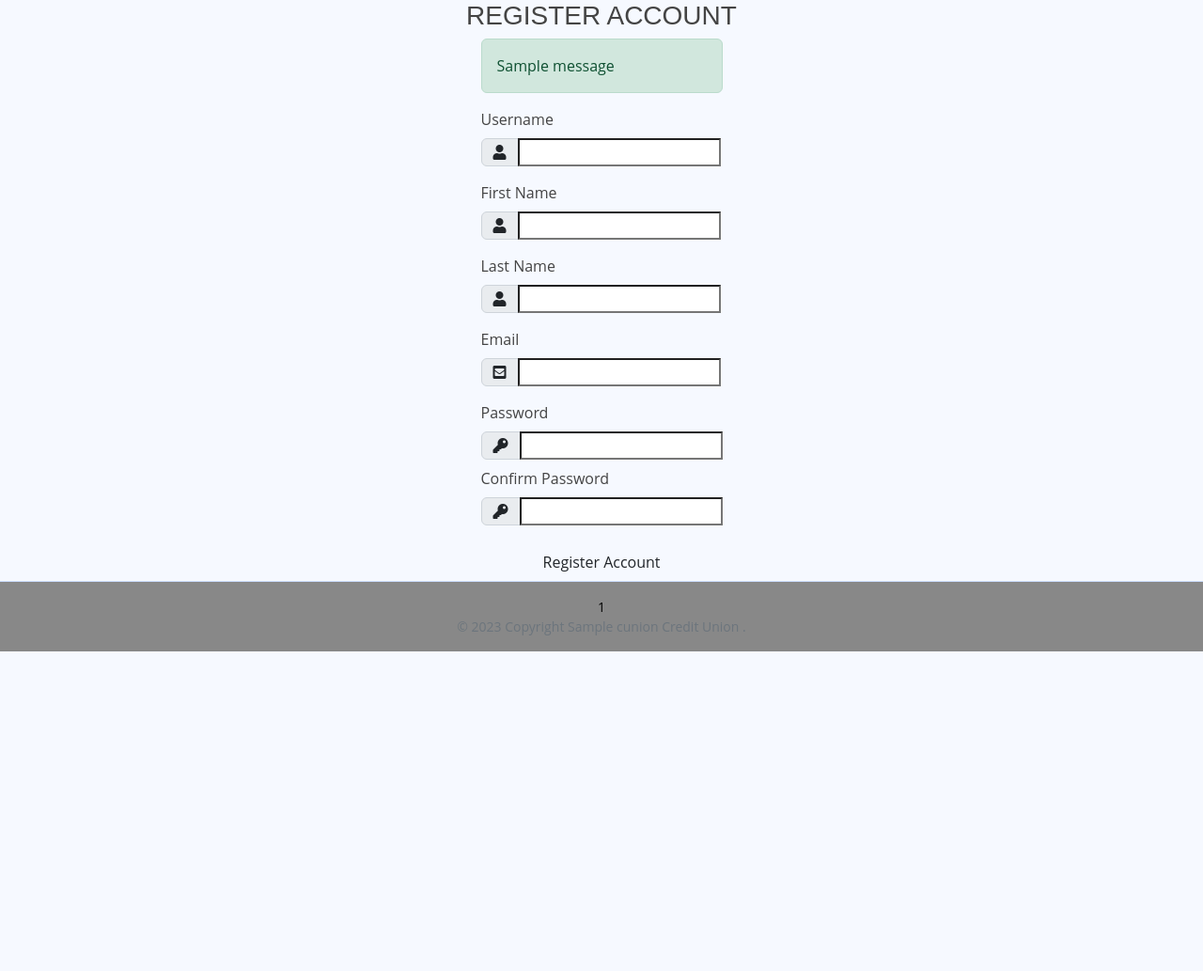
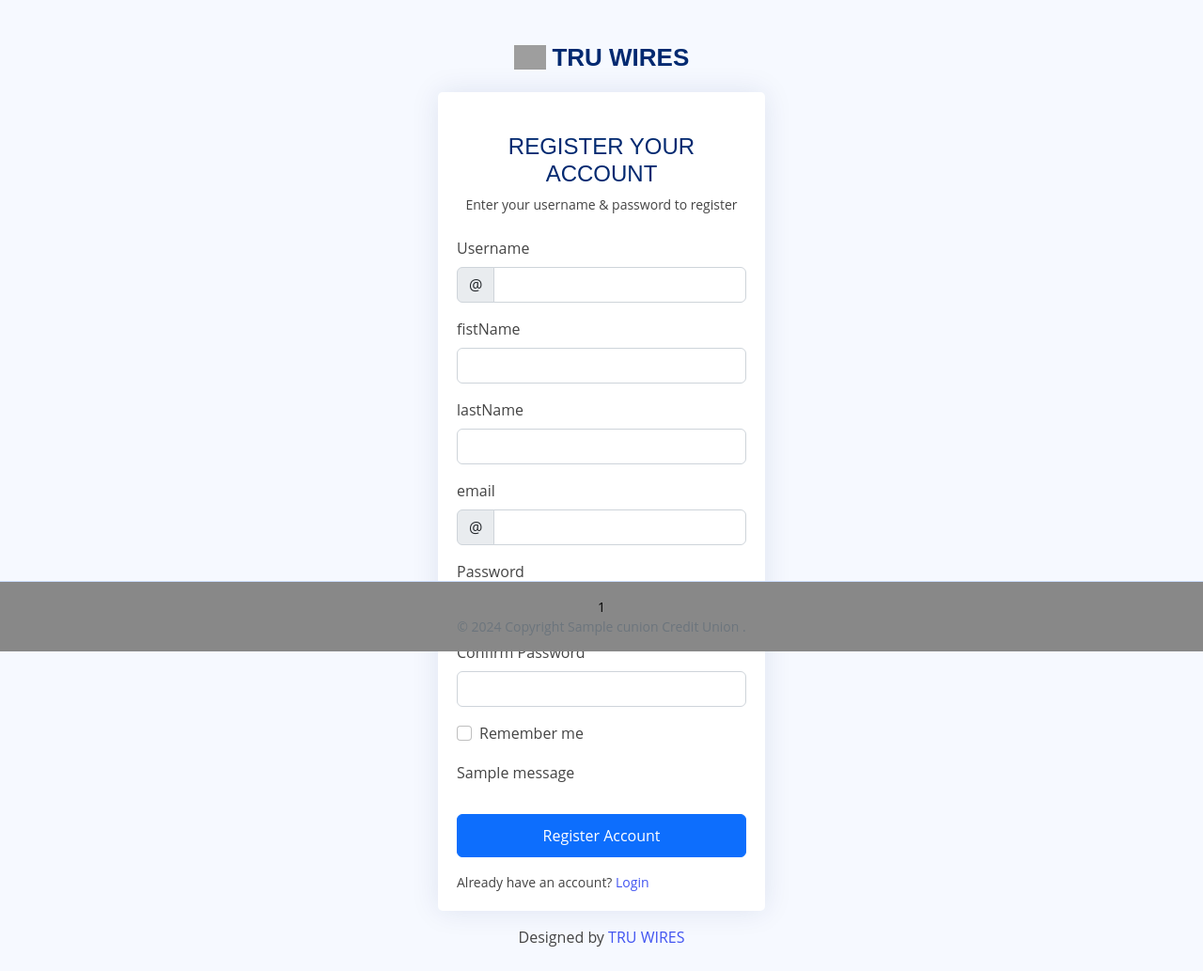
Before and after one commit to deepakkalaramna-thunderbrains/tru-wires-, a Django app: template templates/accounts/signup.html in a window 1280 px wide. Shown: the part 107-1140 px from the top of the page at 94% size. Before the commit the page ends 800 px from the top, so only its background shows below. Run offline with Django 3.2, Linux system fonts and the light colour scheme; the template is opened without the code that fills it: most values are stand-ins (such as "Sample title", 1, 10 or a date in 2020); grey boxes marked "Sample" are stand-in pictures; one stand-in notice (Sample message) is shown; form fields are guessed from the names that the template uses; some libraries are stand-ins or nearby versions; grey boxes are pictures that could not be loaded.

Commit message:
latest code for priyankush

```diff
--- a/formpage/models.py
+++ b/formpage/models.py
@@ -56,7 +56,7 @@
 
 class WireFormDetails(models.Model):
     user                             = models.ForeignKey(Client, null=True, on_delete=models.CASCADE)
-    destination                      = models.CharField(choices=destination_choices,null=True, max_length=20)
+    destincreate_useration                      = models.CharField(choices=destination_choices,null=True, max_length=20)
     currency                         = models.CharField(choices=currency_choices,null=True, max_length=40)
     recurrent                        = models.BooleanField(default=False)
     recurrency                       = RecurrenceField(blank=True,null=True)
--- a/formpage/views.py
+++ b/formpage/views.py
@@ -41,6 +41,8 @@
 def activation_sent_view(request):
     return render(request,'accounts/activation_sent.html')
 
+def registerDoaminUser(request):
+    return('api hitted successfully..')
 
 def activate(request, uidb64, token):
     try:
--- a/templates/accounts/signup.html
+++ b/templates/accounts/signup.html
@@ -3,7 +3,7 @@
 {% block index %}
 {% load i18n widget_tweaks %}
 <main>
-    <div class="container h-100">
+    {% comment %} <div class="container h-100">
 		<div class="d-flex justify-content-center h-100">
 			<div class="user_card">
 				<div class="d-flex justify-content-center">
@@ -75,6 +75,126 @@
 				</div>
 			</div>
 		</div>
-	</div>
+	</div> {% endcomment %}
+
+
+
+
+    <main id = "loginMain">
+			<div class="container">
+
+			  <section class="section register min-vh-100 d-flex flex-column align-items-center justify-content-center py-4">
+				<div class="container">
+				  <div class="row justify-content-center">
+					<div class="col-lg-4 col-md-6 d-flex flex-column align-items-center justify-content-center">
+
+					  <div class="d-flex justify-content-center py-4">
+						<a href="index.html" class="logo d-flex align-items-center w-auto">
+						  <img src="assets/img/logo.png" alt="">
+						  <span class="d-none d-lg-block">TRU WIRES</span>
+						</a>
+					  </div><!-- End Logo -->
+
+					  <div class="card mb-3">
+
+						<div class="card-body">
+
+						  <div class="pt-4 pb-2">
+							<h5 class="card-title text-center pb-0 fs-4">REGISTER YOUR ACCOUNT</h5>
+							<p class="text-center small">Enter your username & password to register</p>
+						  </div>
+
+						  <form class="row g-3 needs-validation" novalidate method="POST" action = "">
+							{% csrf_token %}
+
+
+                            <div class="col-12">
+                                <label for="yourUsername" class="form-label">Username</label>
+                                <div class="input-group has-validation">
+                                  <span class="input-group-text" id="inputGroupPrepend">@</span>
+                                  <input type="text" name="username" class="form-control" id="yourUsername" required>
+                                  <div class="invalid-feedback">Please enter your username.</div>
+                                </div>
+                              </div>
+
+                            <div class="col-12">
+                                <label for="firstName" class="form-label">fistName</label>
+                                <div class="input-group has-validation">
+
+                                  <input type="text" name="firstName" class="form-control" id="firstName" required>
+                                  <div class="invalid-feedback">Please enter your firstname.</div>
+                                </div>
+                              </div>
+
+                              <div class="col-12">
+                                <label for="lastName" class="form-label">lastName</label>
+                                <div class="input-group has-validation">
+
+                                  <input type="text" name="lastName" class="form-control" id="lastName" required>
+                                  <div class="invalid-feedback">Please enter your lastname.</div>
+                                </div>
+                              </div>
+
+
+
+
+
+
+                              <div class="col-12">
+                                <label for="email" class="form-label">email</label>
+                                <div class="input-group has-validation">
+                                  <span class="input-group-text" id="inputGroupPrepend">@</span>
+                                  <input type="text" name="email" class="form-control" id="email" required>
+                                  <div class="invalid-feedback">Please enter your email.</div>
+                                </div>
+                              </div>
+
+
+
+							<div class="col-12">
+							  <label for="yourPassword" class="form-label">Password</label>
+							  <input type="password" name="password" class="form-control" id="yourPassword" required>
+							  <div class="invalid-feedback">Please enter your password!</div>
+							</div>
+
+                            <div class="col-12">
+                                <label for="confirmPassword" class="form-label">Confirm Password</label>
+                                <input type="confirmPassword" name="confirmPassword" class="form-control" id="confirmPassword" required>
+                                <div class="invalid-feedback">Please enter your password again!</div>
+                              </div>
+
+							<div class="col-12">
+							  <div class="form-check">
+								<input class="form-check-input" type="checkbox" name="remember" value="true" id="rememberMe">
+								<label class="form-check-label" for="rememberMe">Remember me</label>
+							  </div>
+							</div>
+							{% for message in messages%}
+                <p>{{message}}</p>
+                {% endfor %}
+							<div class="col-12">
+							  <button class="btn btn-primary w-100" type="submit">Register Account</button>
+							</div>
+							<div class="col-12">
+							  <p class="small mb-0">Already have an account? <a href="{% url 'login' %}" class="ml-2"> Login</a></p>
+							</div>
+						  </form>
+
+						</div>
+					  </div>
+
+					  <div class="credits">
+
+						Designed by <a href="#">TRU WIRES</a>
+					  </div>
+
+					</div>
+				  </div>
+				</div>
+
+			  </section>
+
+			</div>
+		  </main>
 </main>
 {% endblock %}
--- a/templates/footer.html
+++ b/templates/footer.html
@@ -8,6 +8,6 @@
      {% endif %}
   </div>
   <div class="container">
-    <span class="text-muted">© 2023 Copyright {{ cunion.name }} Credit Union .</span>
+    <span class="text-muted">© {% now "Y" %} Copyright {{ cunion.name }} Credit Union .</span>
   </div>
 </footer>
```
Also changed, not shown: creditunions/models.py (+11 -0 lines), templates/accounts/login.html (+41 -41 lines), templates/accounts/login2.html (line endings or trailing spaces).
